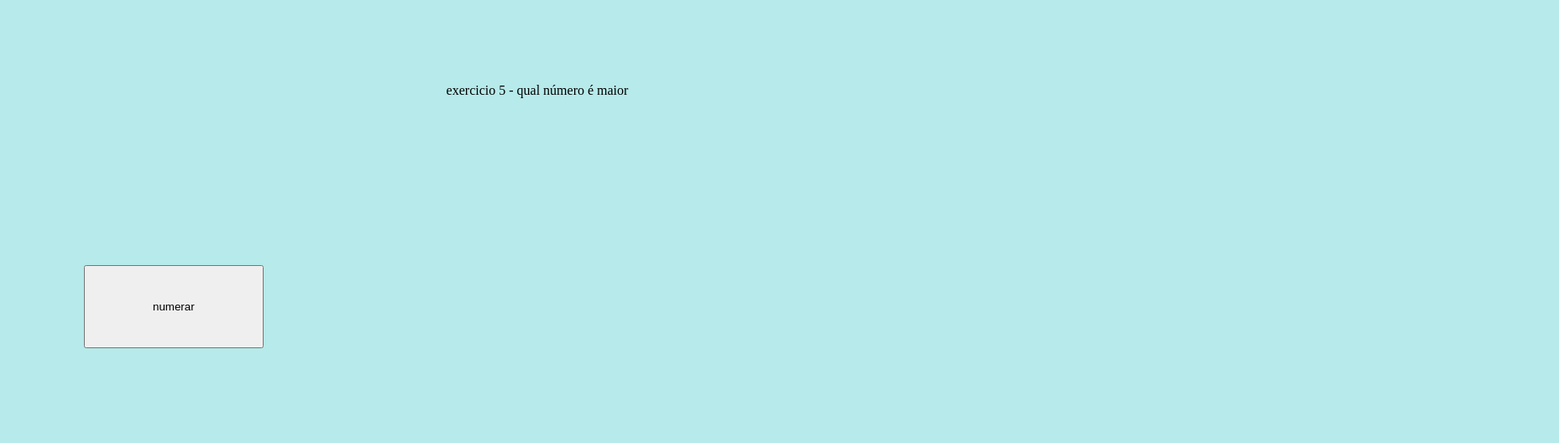
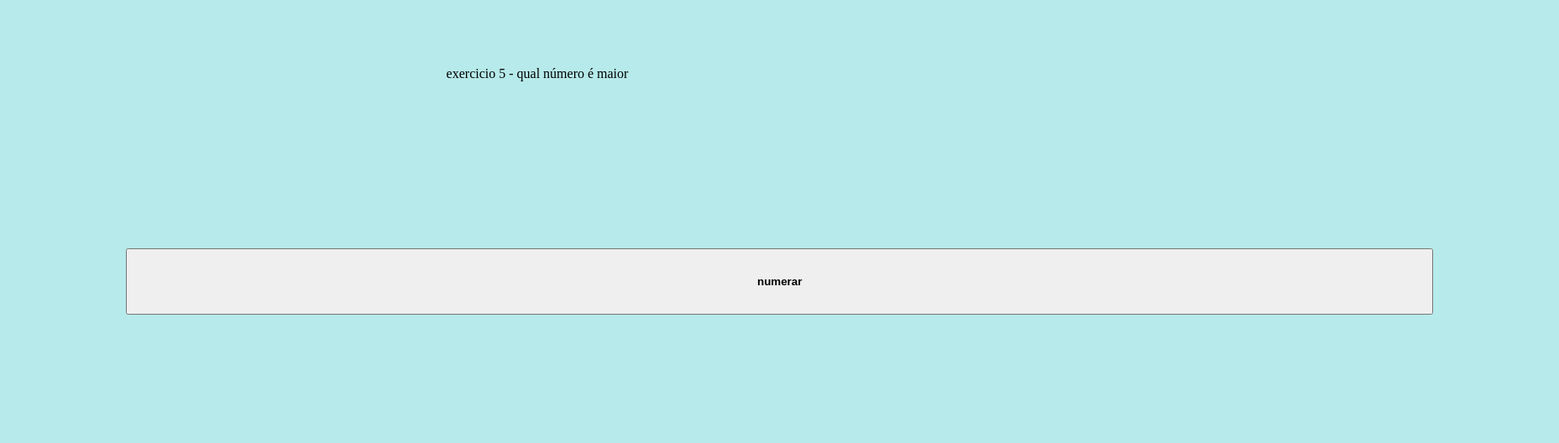
Before and after one commit to alexpampuchfaria/portif-lio, a plain HTML site: page exercicio5/exercicio5.html in a window 1280 px wide. Shown: the whole page at 84% size, 1857 px wide, since content can reach past the window. Drawn offline with Linux system fonts and the light colour scheme; files that its build step writes are made by us from their sources.

Commit message:
Add files via upload

```diff
--- a/exercicio5/exercicio5.css
+++ b/exercicio5/exercicio5.css
@@ -4,10 +4,12 @@ body{
 }
 h1 {
     text-align: center;
-    padding: 100px 30px 100px;
+    padding: 80px 30px 50px;
 }
 button{
-    padding: 40px 80px 40px;
-    margin: 100px;
-    text-align: center;s
+    text-align: center;
+    padding: 30px 750px 30px;
+    font-weight:bold;
+    margin: 150px;
+
 }
--- a/exercicio5/script5.js
+++ b/exercicio5/script5.js
@@ -7,13 +7,13 @@ let maiormenor;
 num1 = Number(window.prompt("digite um numero"));
 num2 = Number(window.prompt("digite outro numero"));
 
-resultado = num1 > num2;
+resultado = (num1,num2);
 
 
 if(maiormenor = num1 > num2){
-    alert("o número " + maiormenor +" maior")
-}else {
-    alert("o número " + maiormenor + " menor")
+    alert("o número " + num1 +" maior")
+}else{
+    alert("o número " + num2 + " maior")
 }
 
 alert(resultado)
--- a/style.css
+++ b/style.css
@@ -12,8 +12,8 @@ h1{
 
 }
 main{
-    background-color: ;
-    text-align: center;rgba(8, 186, 186, 0.289)
+    background-color: rgba(8, 186, 186, 0.289) ;
+    text-align: center;
     padding:200px;
     margin: auto;
 
```
